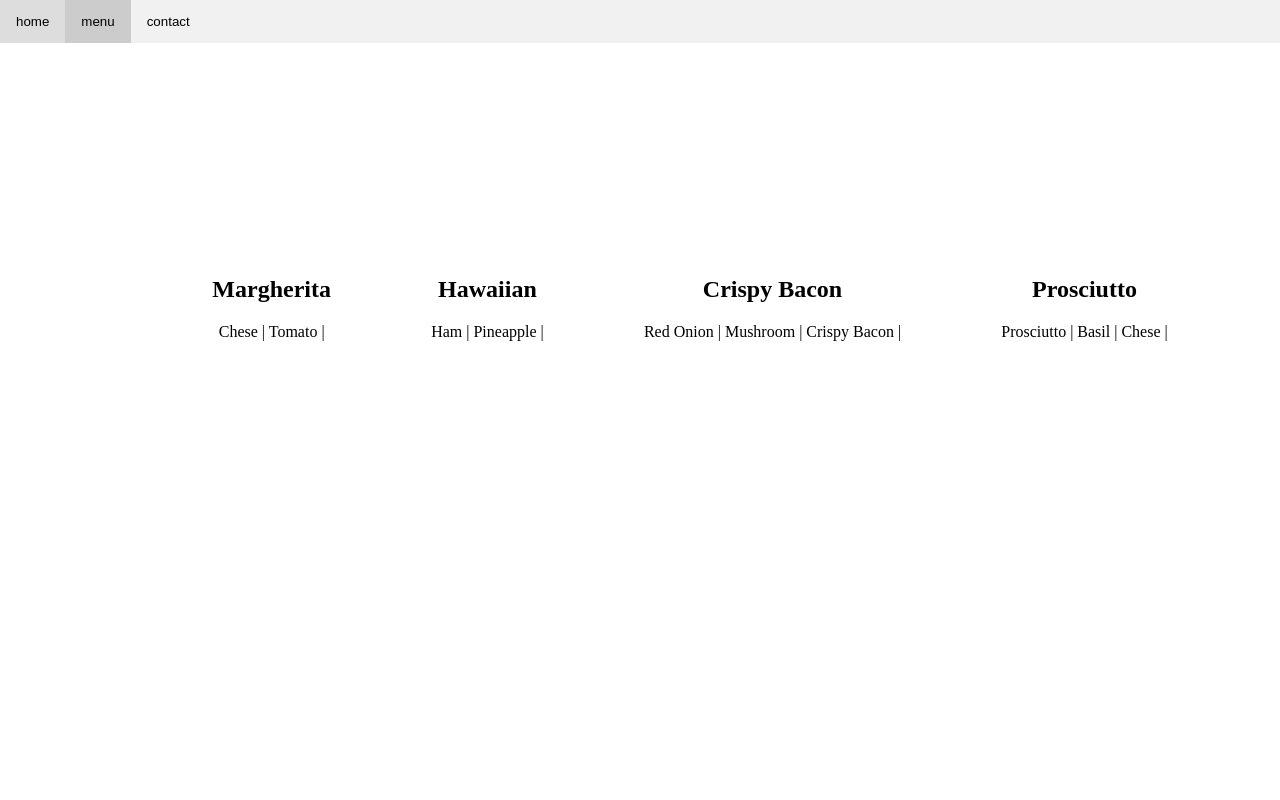
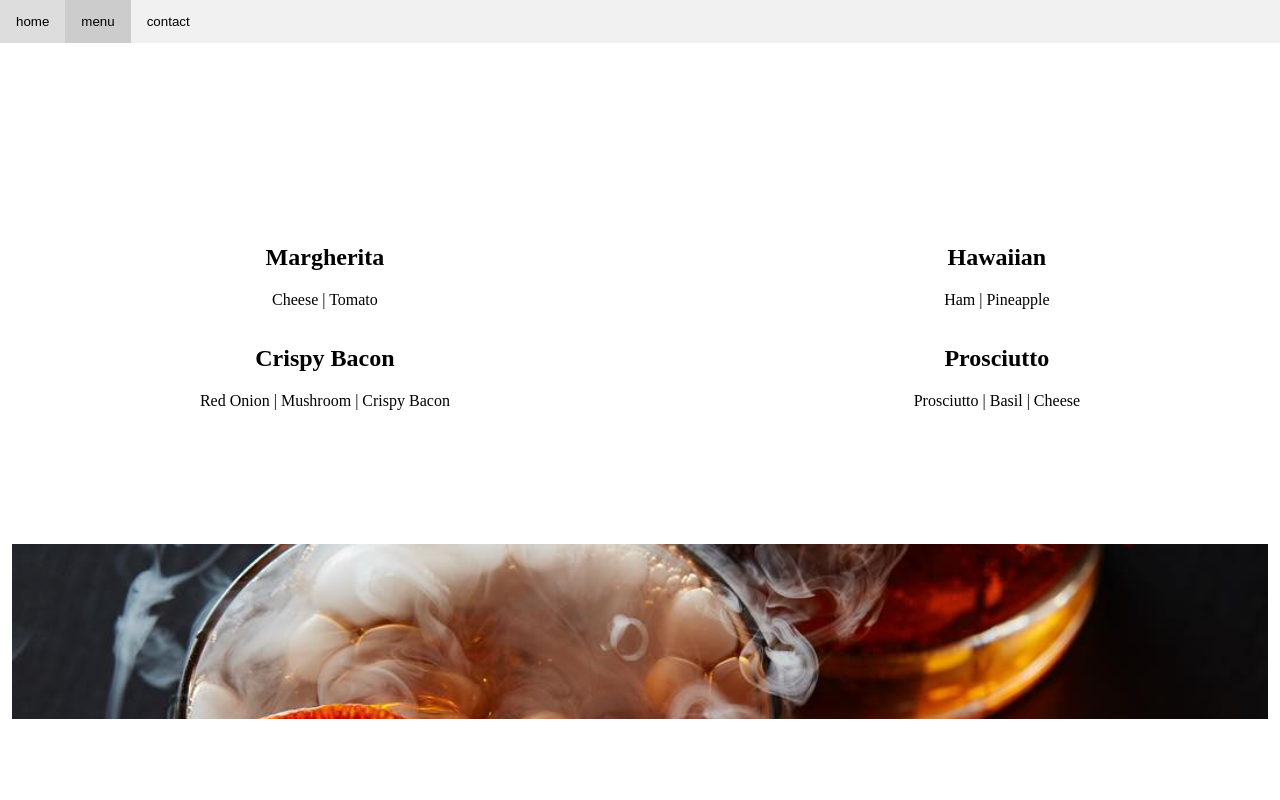
Before and after one commit to fjuren/Restaurant-demo-page, a website built with webpack: page dist/index.html in a window 1280 px wide. Both pictures are taken after a click on the button "menu". Shown: the top 800 px of the page. Built offline with nearby package versions, Linux system fonts and the light colour scheme; files whose address does not match are found by name.

Commit message:
Fix pizza item positioning

```diff
--- a/assets/css/menu.css
+++ b/assets/css/menu.css
@@ -15,15 +15,7 @@
 } */
 
 #divCoverMenu2 {
-    background-image: url('/assets/images/pizza-table.png');
-    height: 10rem;
-    background-size: cover;
-    background-position: center;
-    padding-top: 15px;
-}
-
-#divCoverMenu3 {
-    background-image: url('/assets/images/pizza-table.png');
+    background-image: url('/assets/images/cocktail.jpg');
     height: 10rem;
     background-size: cover;
     background-position: center;
@@ -46,16 +38,17 @@
     grid-area: d;
 }
 
-@media screen and (min-width: 769px) {
+@media screen and (min-width: 1450px) {
     .grid-container-menu {
         display: grid;
-        /* grid-template-columns: repeat(6, 1fr); */
+        grid-template-columns: repeat(6, 1fr);
         /* grid-template-rows: 5rem; */
         justify-content: space-evenly;
         grid-row-gap: 1rem;
         grid-template-areas:
         "_ a b c d";
         margin-bottom: 13rem;
+        grid-column-gap: 7%;
     }
 
     .menuItem {
@@ -69,6 +62,7 @@
         grid-template-rows: 5rem;
         justify-content: space-evenly;
         grid-row-gap: 1rem;
+        grid-template-columns: fit-content(100px) fit-content(100px);
         grid-template-areas:
         "a a b b"
         "c c d d";
@@ -80,17 +74,16 @@
     }
 }
 
-@media screen and (min-width: 377px) and (max-width: 769px) {
+@media screen and (min-width: 377px) and (max-width: 1450px) {
     .grid-container-menu {
         display: grid;
-
         grid-template-rows: 5rem;
         grid-template-areas:
             "a a b b"
             "a a b b"
             "c c d d"
             "c c d d";
-        grid-column-gap: 1%;
+        grid-column-gap: 7%;
         margin-bottom: 20rem;
     }
 
--- a/src/pages/menu.js
+++ b/src/pages/menu.js
@@ -52,7 +52,7 @@ const pageContent = () => {
 
 const pizzaIngredients = {
 
-    cheese: "Chese",
+    cheese: "Cheese",
     tomato: "Tomato",
     ham: "Ham",
     prosciutto: "Prosciutto",
@@ -85,8 +85,12 @@ const createMenuItem = (name, ingredients, id) => {
         pizzaIngredients.textContent += " | "
     });
 
+    // slices off last " | " from end of pizza ingredients
+    const shortenedPizzaIngredients = document.createElement("p")
+    shortenedPizzaIngredients.textContent = pizzaIngredients.textContent.slice(0,-3);
+
     menuItemDiv.appendChild(pizzaName);
-    menuItemDiv.appendChild(pizzaIngredients);
+    menuItemDiv.appendChild(shortenedPizzaIngredients);
 
     return menuItemDiv
 }
```
Also changed, not shown: assets/images/cocktail.jpg (added), dist/assets/images/cocktail..jpg (added), dist/main.js.
